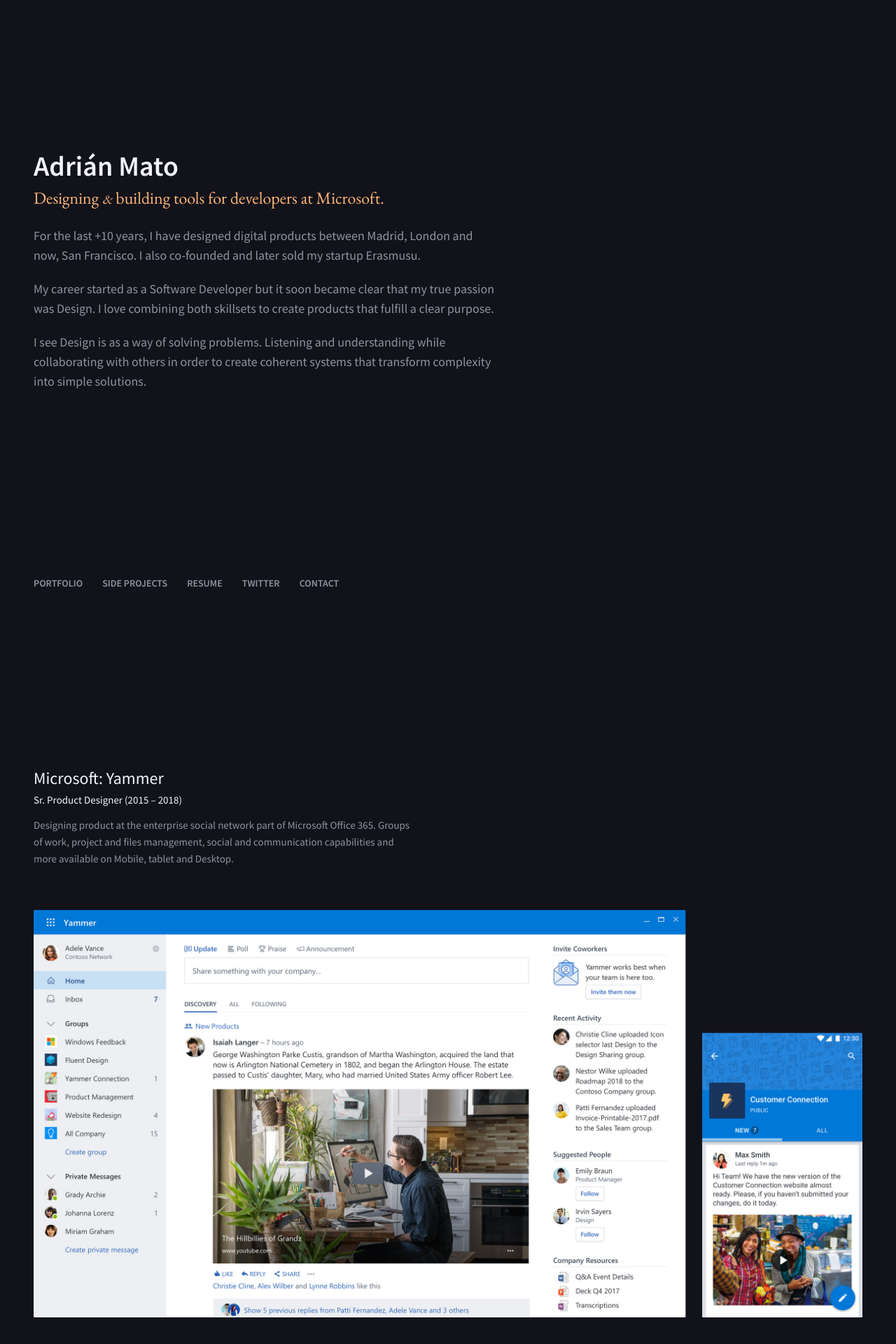
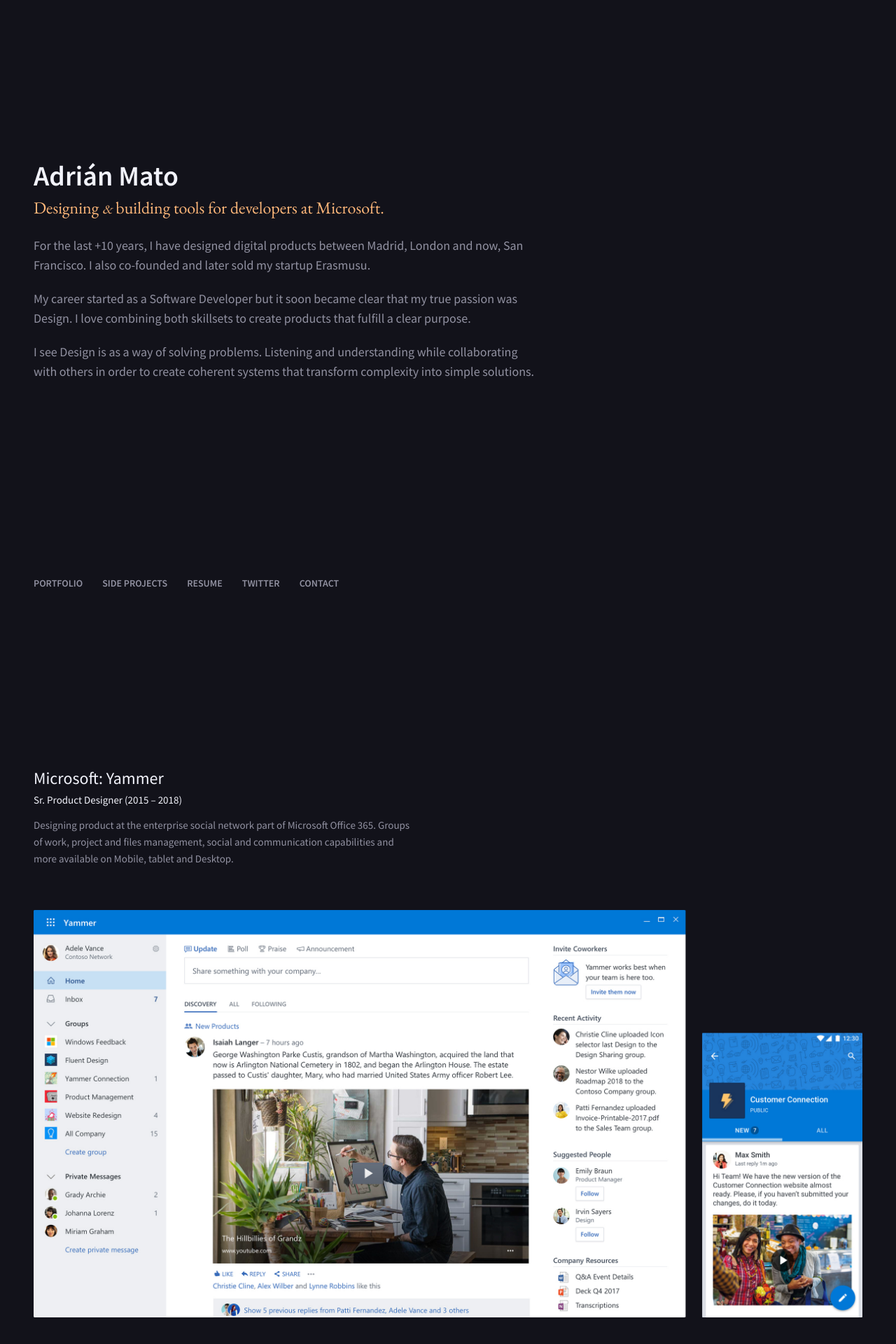
Before and after one commit to adrianmg/adrianmg.github.io, a Jekyll site: the page built from index.md, in a window 1280 px wide. Shown: the top 1920 px of the page at 70% size. Built offline with Jekyll 4.4.1, drawn with Linux system fonts in a browser that asks for light colours.

Commit message:
Wider bio description

```diff
--- a/_sass/res/_layout.scss
+++ b/_sass/res/_layout.scss
@@ -40,7 +40,7 @@
 }
 
 .home-intro-bio-desc {
-  max-width: 66rem;
+  max-width: 72rem;
   // @todo: mediaquery required to avoid overlapping
   bottom: 1.5vh;
   position: relative;
```
